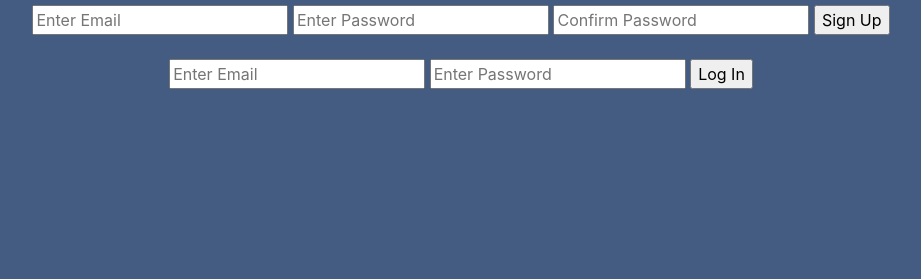
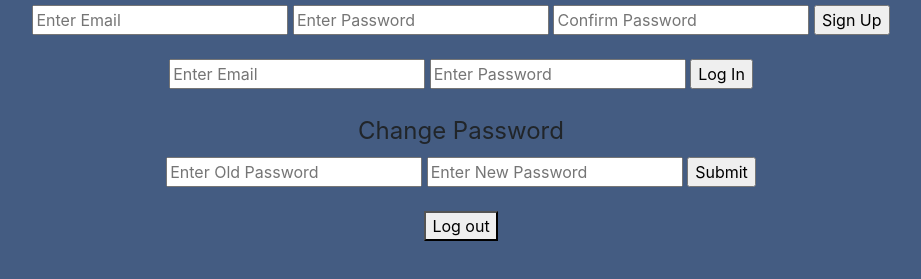
Before and after one commit to Derek-Oneil36/Comic-Collection-Client, a website built with webpack: page index.html in a window 1280 px wide. Shown: the part 51-330 px from the top of the page, without its empty margins (179-1100 px from the left). Built offline with nearby package versions, Linux system fonts and the light colour scheme.

Commit message:
removed hidden class
from change password form and log out button

```diff
--- a/index.html
+++ b/index.html
@@ -33,7 +33,7 @@
 
         <br>
 
-        <form id="change-password-form" class="hidden">
+        <form id="change-password-form">
             <legend>Change Password</legend>
             <input required type="password" name="passwords[old]" placeholder="Enter Old Password"/>
             <input required type="password" name="passwords[new]" placeholder="Enter New Password"/>
@@ -41,7 +41,7 @@
         </form>
 
           <br>
-          <span><button id="log-out-button" class="hidden">Log out</button></span>
+          <span><button id="log-out-button">Log out</button></span>
 
           </div>
       </body>
```
